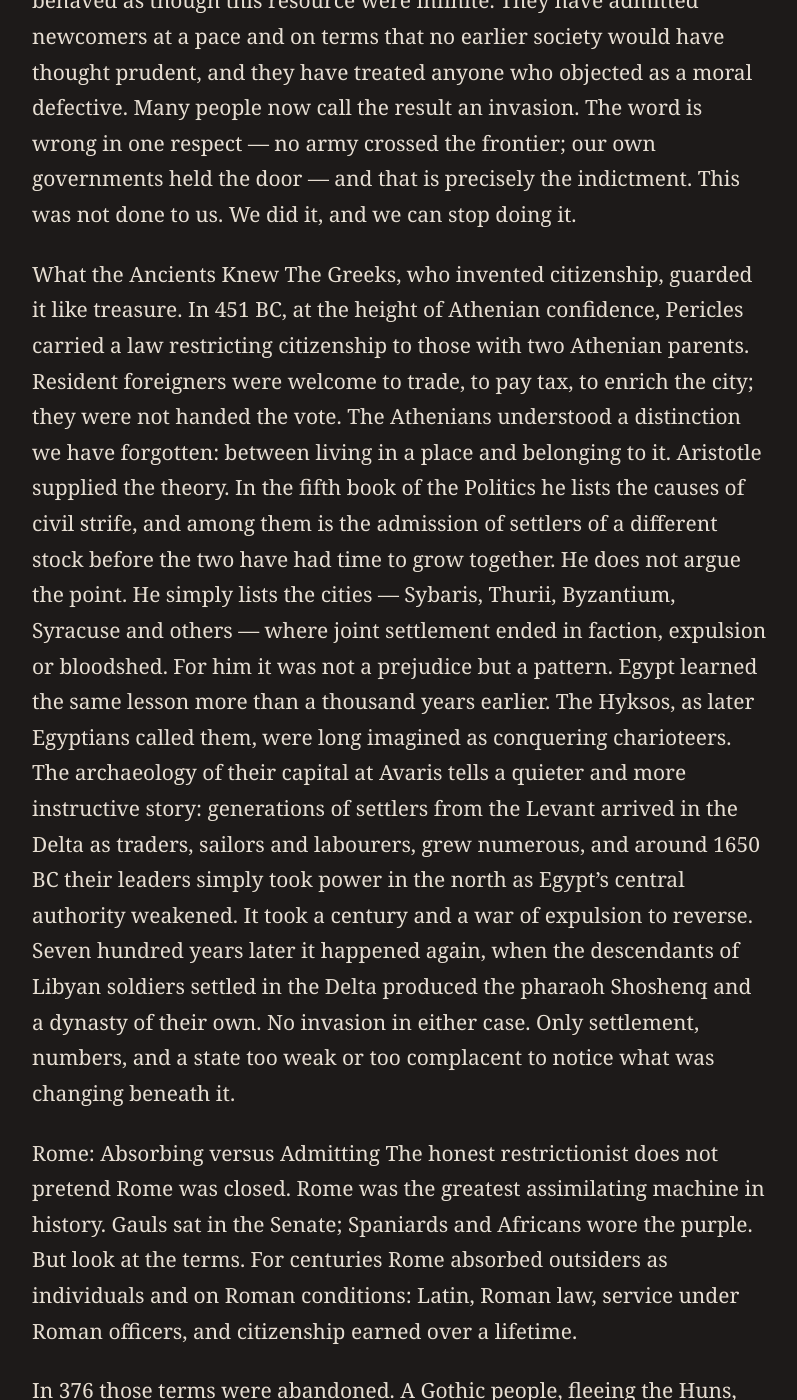
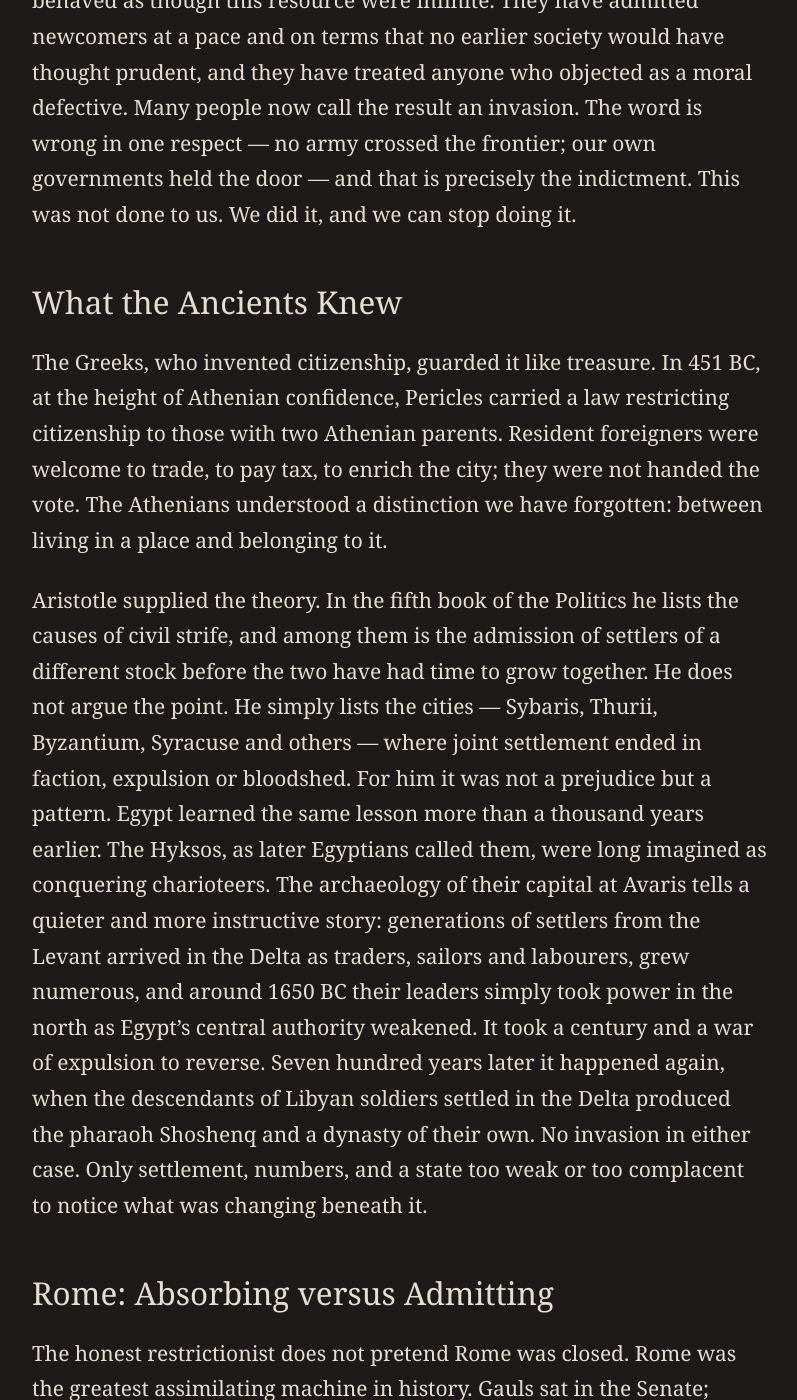
Before and after one commit to ryroeu/the-paine-truth, a Jekyll site: the page built from _posts/2026-11-09-the-nation-is-not-a-hotel.md, in a window 1280 px wide and 1400 px high, scrolled down 932 px. Shown: the whole window, without its empty margins (240-1037 px from the left). Built offline with Jekyll 4.4.1, drawn with Linux system fonts in a browser that asks for light colours; some of the changed text lies outside the part shown.

Commit message:
Update _posts/2026-11-09-the-nation-is-not-a-hotel.md (via Pages CMS)

```diff
--- a/_posts/2026-11-09-the-nation-is-not-a-hotel.md
+++ b/_posts/2026-11-09-the-nation-is-not-a-hotel.md
@@ -42,7 +43,7 @@ England and Wales have somewhere between 30 and 85 sharia councils — no one, i
 Politics:
 In a democracy, numbers are power — that is the system working as designed, and no one should resent citizens for voting. The danger is what kind of politics large unassimilated blocs make rational. In 2015 an English election court removed the mayor of Tower Hamlets for corrupt and illegal practices, including the use of religious authority to direct votes. In 2024 a handful of MPs entered Parliament on a platform defined by a war two thousand miles away. Parties learn quickly. When votes can be gathered by community rather than by argument, politicians stop addressing citizens and start negotiating with intermediaries. That is Lebanon's road, not Britain's.
 
-The Case for Hardness
+## The Case for Hardness
 Why has so little been done? Because every effective measure is one that respectable opinion calls cruel, and Western governments have preferred being thought kind to being effective.
 
 Denmark chose otherwise. Its Social Democrats concluded that a generous welfare state and an open door cannot coexist, and acted on it: temporary rather than permanent protection, return as the stated goal, family reunification restricted, citizenship made hard to earn, and estates dominated by parallel societies broken up by law. They were denounced across Europe. Through November 2025 Denmark had granted asylum to 839 people — a historic low — and half the continent's centre-left is now quietly copying the policies it once condemned.
@@ -56,10 +57,10 @@ That is what hardness means, and it is all it needs to mean. A state serious abo
 
 Note what is not on this list. Nothing here touches the rights of citizens, whatever their origin, and nothing here licenses cruelty to individuals. The brutality required is brutality toward our own illusions — and it is the only alternative to something worse. When lawful governments refuse to enforce borders, the demand for enforcement does not disappear. It goes looking for someone less scrupulous. Every riot, every vigilante, every extremist party in Europe is a monument to a moderate who would not act.
 
-Conclusion
+## Conclusion
 Athens rationed citizenship and endured. Egypt and Lebanon let the ground shift under their institutions and paid in blood. Rome flourished while it made Romans and fell after it stopped trying. The lesson is not that foreigners are enemies. It is that belonging is real, that it takes time, that it has a carrying capacity — and that a nation which will not defend the terms of its own membership is not being generous. It is merely being late.
 
-Sources
+## Sources
 • Brå: Registered offenders among persons of native and non-native background (2021)
 • The Local: Denmark cut asylum figures to historic low in 2025
 • KVIA/CNN: Denmark's parallel societies policy
```
Also changed, not shown: other parts of _posts/2026-11-09-the-nation-is-not-a-hotel.md (+5 -4 lines).
